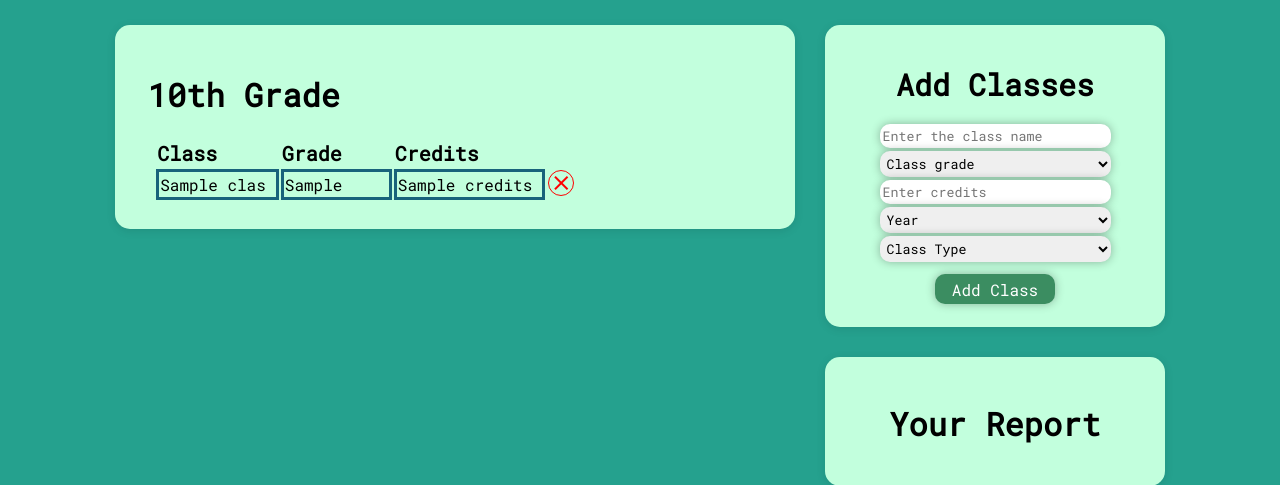
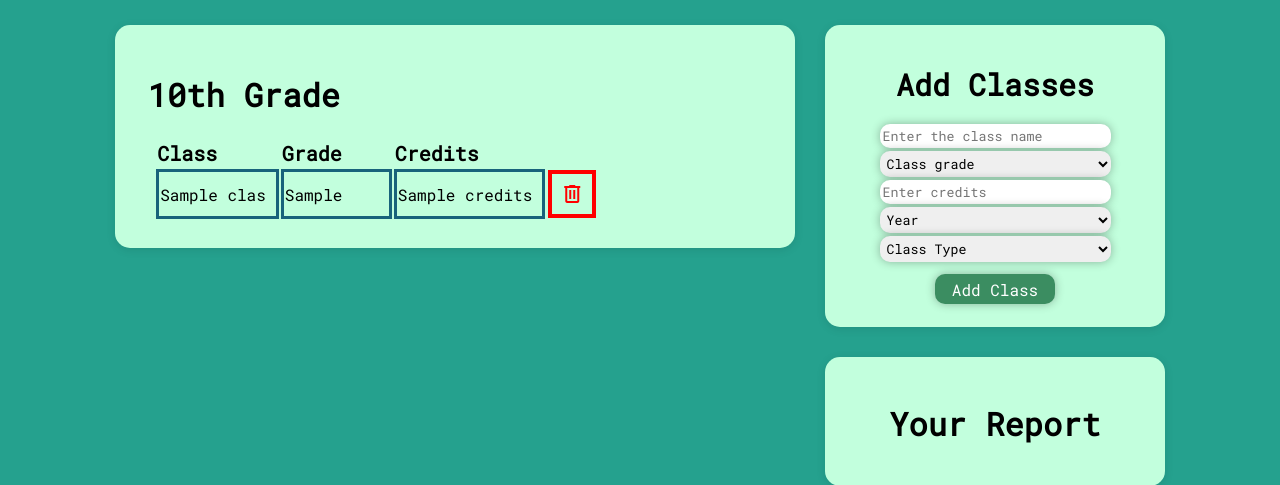
Before and after one commit to SanixWheee/GPACalc, a Flask app: template templates/dashboard.html in a window 1280 px wide. Shown: the part 68-553 px from the top of the page. Run offline with Flask 3, Linux system fonts and the light colour scheme; the template is opened without the code that fills it: most values are stand-ins (such as "Sample title", 1, 10 or a date in 2020); parts of the project's set-up code (start-up, migrations or seed data) failed here and were passed over; some web fonts are replaced.

Commit message:
thing for delete

```diff
--- a/static/style.css
+++ b/static/style.css
@@ -493,8 +493,9 @@ input[type = submit] {
 
 .delete {
   color: red;
-  border: 0.2vmin solid red;
-  border-radius: 25px;
+  border: 0.5vmin solid red;
+  padding: 8px;
+  height: auto;
 }
 
 .delete:hover {
--- a/templates/dashboard.html
+++ b/templates/dashboard.html
@@ -19,7 +19,7 @@
                     <td>{{class.received_grade}}</td>
                     <td>{{class.credits}}</td>
                     <td style="border: none">
-                        <span class = "material-symbols-outlined delete" id = "deleteButton">close</span>
+                        <span class = "material-symbols-outlined delete" id = "deleteButton">delete</span>
                     </td>
                     <script>
                       document.getElementById('deleteButton').addEventListener('click', function() {
```
